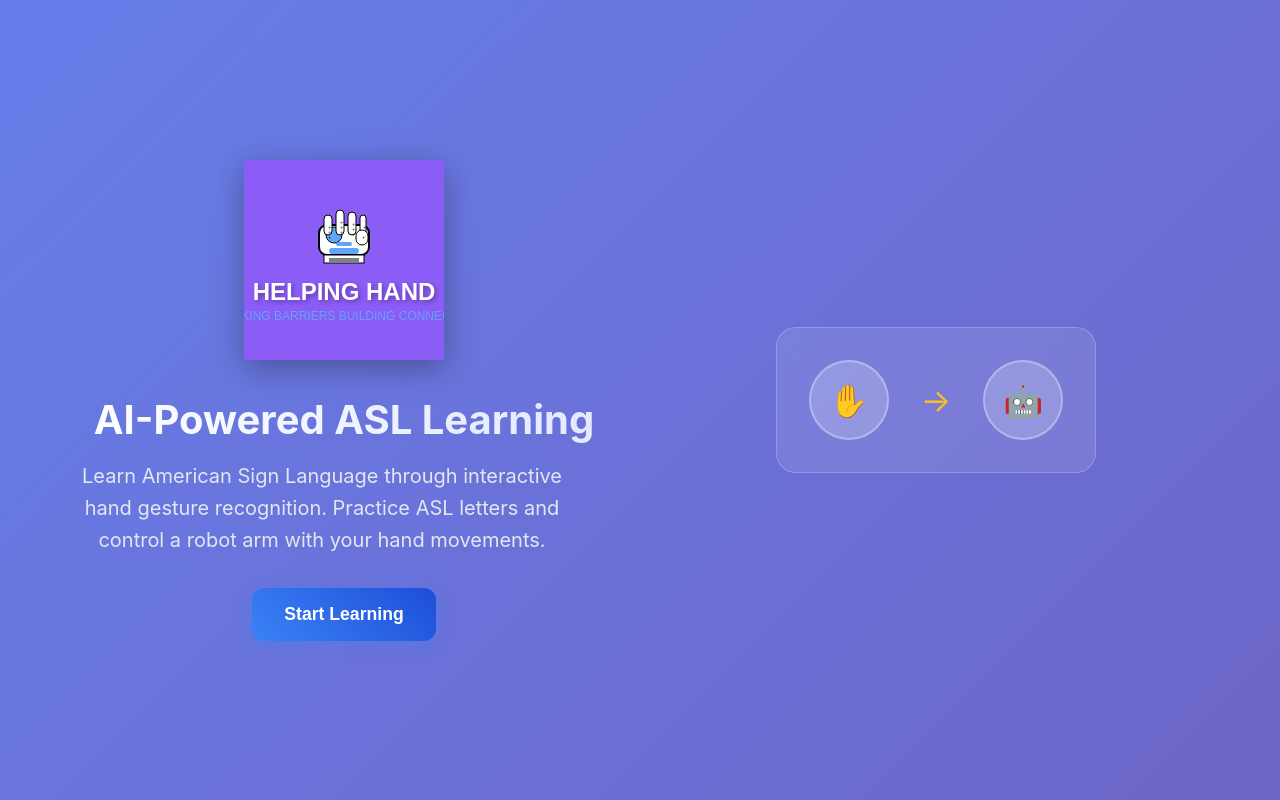
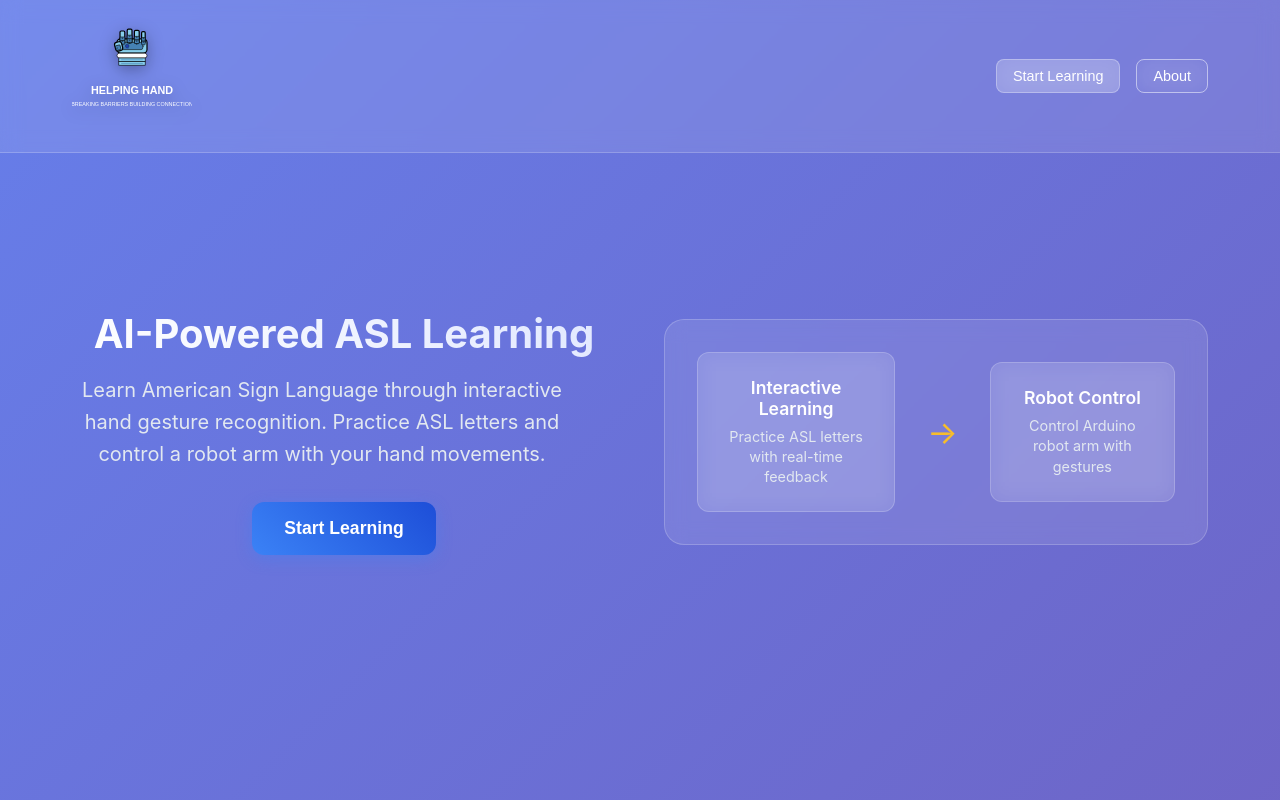
Before and after one commit to elias-farzad/helping-hand, a React (Create React App) app: page / in a window 1280 px wide. Shown: the top 800 px of the page. Built offline with nearby package versions, Linux system fonts and the light colour scheme.

Commit message:
UI changes

```diff
--- a/src/App.css
+++ b/src/App.css
@@ -9,43 +9,6 @@
   display: flex;
   flex-direction: column;
   overflow: hidden;
-}
-
-/* Navigation Bar */
-.nav-bar {
-  display: flex;
-  align-items: center;
-  padding: 1rem;
-  background: rgba(255, 255, 255, 0.1);
-  backdrop-filter: blur(10px);
-  border-bottom: 1px solid rgba(255, 255, 255, 0.2);
-  gap: 1rem;
-}
-
-.nav-button {
-  padding: 0.5rem 1rem;
-  background: rgba(255, 255, 255, 0.2);
-  color: white;
-  border: 1px solid rgba(255, 255, 255, 0.3);
-  border-radius: 8px;
-  cursor: pointer;
-  font-size: 0.9rem;
-  font-weight: 500;
-  transition: all 0.3s ease;
-  backdrop-filter: blur(10px);
-}
-
-.nav-button:hover {
-  background: rgba(255, 255, 255, 0.3);
-  border-color: rgba(255, 255, 255, 0.5);
-}
-
-.app-title {
-  color: white;
-  font-size: 1.5rem;
-  font-weight: 700;
-  margin: 0;
-  text-shadow: 0 2px 4px rgba(0, 0, 0, 0.2);
 }
 
 /* Top Bar - Camera (left) and Connect Button (right) */
--- a/src/components/HomePage.css
+++ b/src/components/HomePage.css
@@ -6,12 +6,85 @@
   font-family: -apple-system, BlinkMacSystemFont, 'Segoe UI', 'Roboto', sans-serif;
 }
 
+/* Header Styles */
+.homepage-header {
+  position: fixed;
+  top: 0;
+  left: 0;
+  right: 0;
+  background: rgba(255, 255, 255, 0.1);
+  backdrop-filter: blur(10px);
+  border-bottom: 1px solid rgba(255, 255, 255, 0.2);
+  z-index: 1000;
+  padding: 1rem 0;
+}
+
+.header-content {
+  max-width: 1200px;
+  margin: 0 auto;
+  padding: 0 2rem;
+  display: flex;
+  justify-content: space-between;
+  align-items: center;
+}
+
+.logo-container {
+  display: flex;
+  align-items: center;
+}
+
+.header-logo {
+  width: 120px;
+  height: 120px;
+  object-fit: contain;
+  filter: drop-shadow(0 4px 8px rgba(0, 0, 0, 0.3));
+  transition: transform 0.3s ease;
+}
+
+.header-logo:hover {
+  transform: scale(1.05);
+}
+
+.header-nav {
+  display: flex;
+  gap: 1rem;
+  align-items: center;
+}
+
+.nav-button {
+  padding: 0.5rem 1rem;
+  background: rgba(255, 255, 255, 0.2);
+  color: white;
+  border: 1px solid rgba(255, 255, 255, 0.3);
+  border-radius: 8px;
+  cursor: pointer;
+  font-size: 0.9rem;
+  font-weight: 500;
+  transition: all 0.3s ease;
+  backdrop-filter: blur(10px);
+}
+
+.nav-button:hover {
+  background: rgba(255, 255, 255, 0.3);
+  border-color: rgba(255, 255, 255, 0.5);
+  transform: translateY(-1px);
+}
+
+.nav-button.secondary {
+  background: transparent;
+  border-color: rgba(255, 255, 255, 0.5);
+}
+
+.nav-button.secondary:hover {
+  background: rgba(255, 255, 255, 0.1);
+}
+
 /* Hero Section */
 .hero {
   display: flex;
   align-items: center;
   min-height: 100vh;
-  padding: 2rem;
+  padding: 6rem 2rem 2rem 2rem; /* Add top padding for fixed header */
   max-width: 1200px;
   margin: 0 auto;
   gap: 3rem;
@@ -123,7 +196,7 @@
   align-items: center;
 }
 
-.hand-gesture-demo {
+.hero-illustration {
   display: flex;
   align-items: center;
   gap: 2rem;
@@ -134,19 +207,31 @@
   border: 1px solid rgba(255, 255, 255, 0.2);
 }
 
-.gesture-circle, .robot-arm {
-  width: 80px;
-  height: 80px;
-  border-radius: 50%;
-  display: flex;
-  align-items: center;
-  justify-content: center;
-  font-size: 2rem;
-  background: rgba(255, 255, 255, 0.2);
-  border: 2px solid rgba(255, 255, 255, 0.3);
+.illustration-card {
+  background: rgba(255, 255, 255, 0.1);
+  padding: 1.5rem;
+  border-radius: 12px;
+  text-align: center;
+  border: 1px solid rgba(255, 255, 255, 0.2);
+  backdrop-filter: blur(10px);
+  min-width: 150px;
 }
 
-.gesture-arrow {
+.illustration-card h3 {
+  color: white;
+  font-size: 1.1rem;
+  font-weight: 600;
+  margin: 0 0 0.5rem 0;
+}
+
+.illustration-card p {
+  color: #e2e8f0;
+  font-size: 0.9rem;
+  margin: 0;
+  line-height: 1.4;
+}
+
+.illustration-arrow {
   font-size: 2rem;
   color: #fbbf24;
   animation: pulse 2s infinite;
@@ -363,10 +448,28 @@
 
 /* Responsive Design */
 @media (max-width: 768px) {
+  .header-content {
+    padding: 0 1rem;
+  }
+
+  .header-logo {
+    width: 100px;
+    height: 100px;
+  }
+
+  .header-nav {
+    gap: 0.5rem;
+  }
+
+  .nav-button {
+    padding: 0.4rem 0.8rem;
+    font-size: 0.8rem;
+  }
+
   .hero {
     flex-direction: column;
     text-align: center;
-    padding: 1rem;
+    padding: 5rem 1rem 1rem 1rem; /* Adjust for mobile header */
   }
 
   .hero-title {
@@ -377,12 +480,12 @@
     justify-content: center;
   }
 
-  .hand-gesture-demo {
+  .hero-illustration {
     flex-direction: column;
     gap: 1rem;
   }
 
-  .gesture-arrow {
+  .illustration-arrow {
     transform: rotate(90deg);
   }
 
--- a/src/components/HomePage.js
+++ b/src/components/HomePage.js
@@ -30,12 +30,26 @@ const HomePage = ({ onStartApp }) => {
 
   return (
     <div className="homepage">
+      {/* Header with Logo */}
+      <header className="homepage-header">
+        <div className="header-content">
+          <div className="logo-container">
+            <img src={logo} alt="Helping Hand Logo" className="header-logo" />
+          </div>
+          <nav className="header-nav">
+            <button className="nav-button" onClick={onStartApp}>
+              Start Learning
+            </button>
+            <button className="nav-button secondary">
+              About
+            </button>
+          </nav>
+        </div>
+      </header>
+
       {/* Hero Section */}
       <section className="hero">
         <div className="hero-content">
-          <div className="hero-logo">
-            <img src={logo} alt="Helping Hand Logo" className="logo-image" />
-          </div>
           <h1 className="hero-title">
             AI-Powered ASL Learning
           </h1>
@@ -50,13 +64,15 @@ const HomePage = ({ onStartApp }) => {
           </div>
         </div>
         <div className="hero-visual">
-          <div className="hand-gesture-demo">
-            <div className="gesture-circle">
-              <span className="gesture-icon">✋</span>
+          <div className="hero-illustration">
+            <div className="illustration-card">
+              <h3>Interactive Learning</h3>
+              <p>Practice ASL letters with real-time feedback</p>
             </div>
-            <div className="gesture-arrow">→</div>
-            <div className="robot-arm">
-              <span className="robot-icon">🤖</span>
+            <div className="illustration-arrow">→</div>
+            <div className="illustration-card">
+              <h3>Robot Control</h3>
+              <p>Control Arduino robot arm with gestures</p>
             </div>
           </div>
         </div>
```
Also changed, not shown: src/assets/helping-hand-logo.svg.
